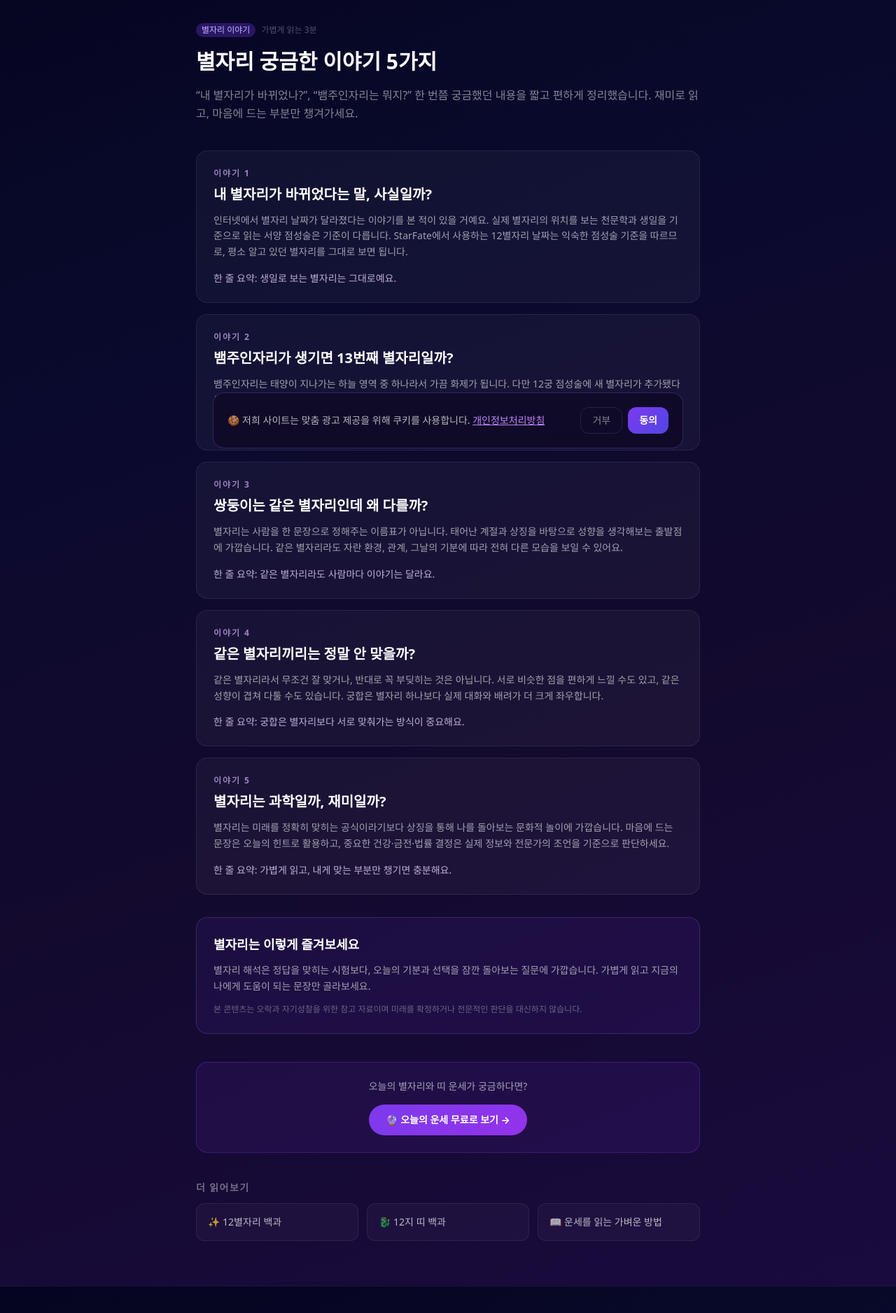
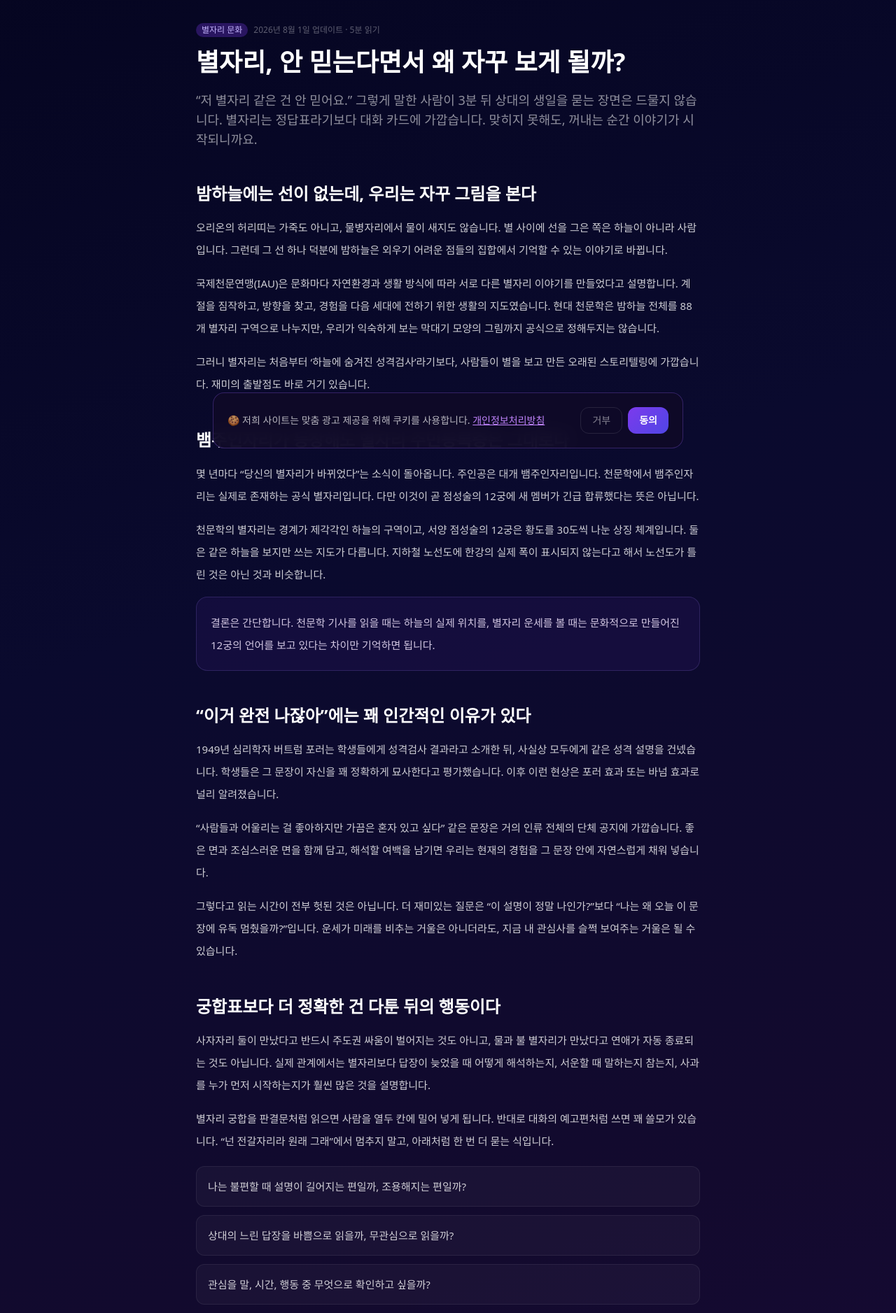
Before and after one commit to kinnet-zz/fortune-site, a Next.js app: page /blog/zodiac-myths-facts in a window 1280 px wide. Shown: the part 143-2020 px from the top of the page at 70% size. Built offline with nearby package versions, Linux system fonts and the light colour scheme.

Commit message:
docs: rewrite zodiac article with sourced editorial voice

```diff
--- a/app/blog/barnum-effect-astrology/page.tsx
+++ b/app/blog/barnum-effect-astrology/page.tsx
@@ -188,8 +188,8 @@ export default function BarnumEffectAstrologyPage() {
           <h3 className="text-sm text-white/40 mb-3 font-semibold uppercase tracking-widest">관련 글</h3>
           <div className="grid grid-cols-1 sm:grid-cols-2 gap-3">
             <Link href="/blog/zodiac-myths-facts" className="p-4 rounded-xl text-sm hover:border-purple-400 transition-colors" style={{ background: 'rgba(255,255,255,0.03)', border: '1px solid rgba(255,255,255,0.08)' }}>
-              <div className="text-white/70 font-medium">별자리에 관한 오해와 진실</div>
-              <div className="text-white/30 text-xs mt-1">과학과 미신 사이 어딘가</div>
+              <div className="text-white/70 font-medium">별자리, 왜 자꾸 보게 될까?</div>
+              <div className="text-white/30 text-xs mt-1">별자리 이야기가 오래 살아남은 이유</div>
             </Link>
             <Link href="/blog/morning-fortune-ritual" className="p-4 rounded-xl text-sm hover:border-purple-400 transition-colors" style={{ background: 'rgba(255,255,255,0.03)', border: '1px solid rgba(255,255,255,0.08)' }}>
               <div className="text-white/70 font-medium">운명을 바꾸는 아침 5분 루틴</div>
--- a/app/blog/nasa-ophiuchus-13th-zodiac/page.tsx
+++ b/app/blog/nasa-ophiuchus-13th-zodiac/page.tsx
@@ -179,8 +179,8 @@ export default function NasaOphiuchus13thZodiacPage() {
           <h3 className="text-sm text-white/40 mb-3 font-semibold uppercase tracking-widest">관련 글</h3>
           <div className="grid grid-cols-1 sm:grid-cols-2 gap-3">
             <Link href="/blog/zodiac-myths-facts" className="p-4 rounded-xl text-sm hover:border-purple-400 transition-colors" style={{ background: 'rgba(255,255,255,0.03)', border: '1px solid rgba(255,255,255,0.08)' }}>
-              <div className="text-white/70 font-medium">별자리에 대한 10가지 오해와 진실</div>
-              <div className="text-white/30 text-xs mt-1">팩트로 검증하는 별자리 미신들</div>
+              <div className="text-white/70 font-medium">별자리, 왜 자꾸 보게 될까?</div>
+              <div className="text-white/30 text-xs mt-1">천문학·심리학·관계로 다시 읽는 별자리</div>
             </Link>
             <Link href="/blog/twin-study-astrology" className="p-4 rounded-xl text-sm hover:border-purple-400 transition-colors" style={{ background: 'rgba(255,255,255,0.03)', border: '1px solid rgba(255,255,255,0.08)' }}>
               <div className="text-white/70 font-medium">같은 날 태어난 2,000명을 추적했다</div>
--- a/app/blog/page.tsx
+++ b/app/blog/page.tsx
@@ -115,12 +115,12 @@ const ARTICLES = [
   },
   {
     slug: 'zodiac-myths-facts',
-    title: '별자리에 관한 오해와 진실 — 점성술의 과학적 사실 정리',
-    description: '별자리 운세는 다 맞나요? 점성술은 미신일까요? 별자리에 관한 흔한 오해들을 과학적·역사적 관점에서 명확히 정리합니다.',
-    date: '2025년 5월 1일',
-    readTime: '6분',
-    category: '별자리 상식',
-    emoji: '❓',
+    title: '별자리, 안 믿는다면서 왜 자꾸 보게 될까?',
+    description: '별자리 이야기가 오래 살아남은 이유를 밤하늘의 역사, 바넘 효과, 연애와 관계의 실제 장면을 통해 읽어봅니다.',
+    date: '2026년 8월 1일',
+    readTime: '5분',
+    category: '별자리 문화',
+    emoji: '🌌',
   },
   {
     slug: 'chinese-zodiac-2026',
--- a/app/blog/zodiac-myths-facts/page.tsx
+++ b/app/blog/zodiac-myths-facts/page.tsx
@@ -1,15 +1,33 @@
 import type { Metadata } from 'next';
 import Link from 'next/link';
 
+const pageUrl = 'https://starfate.day/blog/zodiac-myths-facts';
+const pageTitle = '별자리, 안 믿는다면서 왜 자꾸 보게 될까?';
+const pageDescription = '별자리 이야기가 오래 살아남은 이유를 밤하늘의 역사, 바넘 효과, 연애와 관계의 실제 장면을 통해 위트 있게 풀어봅니다.';
+
 export const metadata: Metadata = {
-  title: '별자리 궁금한 이야기 5가지 | StarFate',
-  description: '내 별자리가 바뀌었는지, 뱀주인자리는 무엇인지 등 별자리와 관련해 자주 궁금한 내용을 가볍게 정리했습니다.',
+  title: `${pageTitle} | StarFate`,
+  description: pageDescription,
   alternates: { canonical: '/blog/zodiac-myths-facts' },
   openGraph: {
-    title: '별자리 궁금한 이야기 5가지',
-    description: '별자리 날짜와 뱀주인자리처럼 한 번쯤 궁금한 내용을 짧고 편하게 읽어보세요.',
+    title: pageTitle,
+    description: pageDescription,
     type: 'article',
+    url: pageUrl,
   },
+};
+
+const articleJsonLd = {
+  '@context': 'https://schema.org',
+  '@type': 'Article',
+  headline: pageTitle,
+  description: pageDescription,
+  datePublished: '2025-05-01',
+  dateModified: '2026-08-01',
+  mainEntityOfPage: pageUrl,
+  author: { '@type': 'Organization', name: 'StarFate' },
+  publisher: { '@type': 'Organization', name: 'StarFate', url: 'https://starfate.day' },
+  inLanguage: 'ko-KR',
 };
 
 const bgStyle = {
@@ -17,112 +35,171 @@ const bgStyle = {
   minHeight: '100vh',
 };
 
-const STORIES = [
-  {
-    title: '내 별자리가 바뀌었다는 말, 사실일까?',
-    body: '인터넷에서 별자리 날짜가 달라졌다는 이야기를 본 적이 있을 거예요. 실제 별자리의 위치를 보는 천문학과 생일을 기준으로 읽는 서양 점성술은 기준이 다릅니다. StarFate에서 사용하는 12별자리 날짜는 익숙한 점성술 기준을 따르므로, 평소 알고 있던 별자리를 그대로 보면 됩니다.',
-    takeaway: '한 줄 요약: 생일로 보는 별자리는 그대로예요.',
-  },
-  {
-    title: '뱀주인자리가 생기면 13번째 별자리일까?',
-    body: '뱀주인자리는 태양이 지나가는 하늘 영역 중 하나라서 가끔 화제가 됩니다. 다만 12궁 점성술에 새 별자리가 추가됐다는 뜻은 아닙니다. 천문학에서 말하는 별자리와 점성술에서 사용하는 12궁은 서로 다른 분류 방식이니까요.',
-    takeaway: '한 줄 요약: 새로운 별자리가 생긴 것이 아니라, 다른 기준을 소개한 이야기예요.',
-  },
-  {
-    title: '쌍둥이는 같은 별자리인데 왜 다를까?',
-    body: '별자리는 사람을 한 문장으로 정해주는 이름표가 아닙니다. 태어난 계절과 상징을 바탕으로 성향을 생각해보는 출발점에 가깝습니다. 같은 별자리라도 자란 환경, 관계, 그날의 기분에 따라 전혀 다른 모습을 보일 수 있어요.',
-    takeaway: '한 줄 요약: 같은 별자리라도 사람마다 이야기는 달라요.',
-  },
-  {
-    title: '같은 별자리끼리는 정말 안 맞을까?',
-    body: '같은 별자리라서 무조건 잘 맞거나, 반대로 꼭 부딪히는 것은 아닙니다. 서로 비슷한 점을 편하게 느낄 수도 있고, 같은 성향이 겹쳐 다툴 수도 있습니다. 궁합은 별자리 하나보다 실제 대화와 배려가 더 크게 좌우합니다.',
-    takeaway: '한 줄 요약: 궁합은 별자리보다 서로 맞춰가는 방식이 중요해요.',
-  },
-  {
-    title: '별자리는 과학일까, 재미일까?',
-    body: '별자리는 미래를 정확히 맞히는 공식이라기보다 상징을 통해 나를 돌아보는 문화적 놀이에 가깝습니다. 마음에 드는 문장은 오늘의 힌트로 활용하고, 중요한 건강·금전·법률 결정은 실제 정보와 전문가의 조언을 기준으로 판단하세요.',
-    takeaway: '한 줄 요약: 가볍게 읽고, 내게 맞는 부분만 챙기면 충분해요.',
-  },
-];
-
 export default function ZodiacMythsFactsPage() {
   return (
     <div style={bgStyle}>
       <article className="max-w-3xl mx-auto px-6 py-16 text-white/80">
+        <script
+          type="application/ld+json"
+          dangerouslySetInnerHTML={{ __html: JSON.stringify(articleJsonLd).replace(/</g, '\\u003c') }}
+        />
+
         <Link href="/blog" className="text-purple-400 hover:text-purple-300 text-sm mb-8 inline-block">
           ← 블로그 목록으로
         </Link>
 
-        <header className="mb-10">
+        <header className="mb-12">
           <div className="flex items-center gap-2 mb-4 flex-wrap">
             <span
               className="px-2 py-0.5 rounded-full text-xs font-medium"
               style={{ background: 'rgba(124,58,237,0.3)', color: 'rgba(196,181,253,1)' }}
             >
-              별자리 이야기
+              별자리 문화
             </span>
-            <span className="text-white/30 text-xs">가볍게 읽는 3분</span>
+            <span className="text-white/35 text-xs">2026년 8월 1일 업데이트 · 5분 읽기</span>
           </div>
-          <h1 className="text-3xl font-bold text-white mb-4 leading-tight">
-            별자리 궁금한 이야기 5가지
+          <h1 className="text-3xl sm:text-4xl font-bold text-white mb-5 leading-tight">
+            별자리, 안 믿는다면서 왜 자꾸 보게 될까?
           </h1>
-          <p className="text-white/50 text-base leading-relaxed">
-            “내 별자리가 바뀌었나?”, “뱀주인자리는 뭐지?” 한 번쯤 궁금했던 내용을 짧고 편하게 정리했습니다. 재미로 읽고, 마음에 드는 부분만 챙겨가세요.
+          <p className="text-white/55 text-base sm:text-lg leading-8">
+            “저 별자리 같은 건 안 믿어요.” 그렇게 말한 사람이 3분 뒤 상대의 생일을 묻는 장면은 드물지 않습니다. 별자리는 정답표라기보다 대화 카드에 가깝습니다. 맞히지 못해도, 꺼내는 순간 이야기가 시작되니까요.
           </p>
         </header>
 
-        <div className="space-y-4">
-          {STORIES.map((story, index) => (
-            <section
-              key={story.title}
-              className="rounded-2xl p-6"
-              style={{ background: 'rgba(255,255,255,0.04)', border: '1px solid rgba(255,255,255,0.08)' }}
-            >
-              <p className="text-purple-300/70 text-xs font-semibold tracking-[0.16em] uppercase mb-2">
-                이야기 {index + 1}
+        <div className="space-y-12 text-sm sm:text-[15px] leading-8">
+          <section>
+            <h2 className="text-2xl font-bold text-white mb-4">밤하늘에는 선이 없는데, 우리는 자꾸 그림을 본다</h2>
+            <p className="mb-4">
+              오리온의 허리띠는 가죽도 아니고, 물병자리에서 물이 새지도 않습니다. 별 사이에 선을 그은 쪽은 하늘이 아니라 사람입니다. 그런데 그 선 하나 덕분에 밤하늘은 외우기 어려운 점들의 집합에서 기억할 수 있는 이야기로 바뀝니다.
+            </p>
+            <p className="mb-4">
+              국제천문연맹(IAU)은 문화마다 자연환경과 생활 방식에 따라 서로 다른 별자리 이야기를 만들었다고 설명합니다. 계절을 짐작하고, 방향을 찾고, 경험을 다음 세대에 전하기 위한 생활의 지도였습니다. 현대 천문학은 밤하늘 전체를 88개 별자리 구역으로 나누지만, 우리가 익숙하게 보는 막대기 모양의 그림까지 공식으로 정해두지는 않습니다.
+            </p>
+            <p>
+              그러니 별자리는 처음부터 ‘하늘에 숨겨진 성격검사’라기보다, 사람들이 별을 보고 만든 오래된 스토리텔링에 가깝습니다. 재미의 출발점도 바로 거기 있습니다.
+            </p>
+          </section>
+
+          <section>
+            <h2 className="text-2xl font-bold text-white mb-4">뱀주인자리가 등장해도 별자리 주민등록증은 그대로다</h2>
+            <p className="mb-4">
+              몇 년마다 “당신의 별자리가 바뀌었다”는 소식이 돌아옵니다. 주인공은 대개 뱀주인자리입니다. 천문학에서 뱀주인자리는 실제로 존재하는 공식 별자리입니다. 다만 이것이 곧 점성술의 12궁에 새 멤버가 긴급 합류했다는 뜻은 아닙니다.
+            </p>
+            <p className="mb-4">
+              천문학의 별자리는 경계가 제각각인 하늘의 구역이고, 서양 점성술의 12궁은 황도를 30도씩 나눈 상징 체계입니다. 둘은 같은 하늘을 보지만 쓰는 지도가 다릅니다. 지하철 노선도에 한강의 실제 폭이 표시되지 않는다고 해서 노선도가 틀린 것은 아닌 것과 비슷합니다.
+            </p>
+            <div className="rounded-2xl p-5" style={{ background: 'rgba(124,58,237,0.08)', border: '1px solid rgba(167,139,250,0.18)' }}>
+              <p className="text-purple-100/85">
+                결론은 간단합니다. 천문학 기사를 읽을 때는 하늘의 실제 위치를, 별자리 운세를 볼 때는 문화적으로 만들어진 12궁의 언어를 보고 있다는 차이만 기억하면 됩니다.
               </p>
-              <h2 className="text-xl font-bold text-white mb-3">{story.title}</h2>
-              <p className="text-white/60 text-sm leading-relaxed">{story.body}</p>
-              <p className="mt-4 text-purple-200/80 text-sm font-medium">{story.takeaway}</p>
-            </section>
-          ))}
+            </div>
+          </section>
+
+          <section>
+            <h2 className="text-2xl font-bold text-white mb-4">“이거 완전 나잖아”에는 꽤 인간적인 이유가 있다</h2>
+            <p className="mb-4">
+              1949년 심리학자 버트럼 포러는 학생들에게 성격검사 결과라고 소개한 뒤, 사실상 모두에게 같은 성격 설명을 건넸습니다. 학생들은 그 문장이 자신을 꽤 정확하게 묘사한다고 평가했습니다. 이후 이런 현상은 포러 효과 또는 바넘 효과로 널리 알려졌습니다.
+            </p>
+            <p className="mb-4">
+              “사람들과 어울리는 걸 좋아하지만 가끔은 혼자 있고 싶다” 같은 문장은 거의 인류 전체의 단체 공지에 가깝습니다. 좋은 면과 조심스러운 면을 함께 담고, 해석할 여백을 남기면 우리는 현재의 경험을 그 문장 안에 자연스럽게 채워 넣습니다.
+            </p>
+            <p>
+              그렇다고 읽는 시간이 전부 헛된 것은 아닙니다. 더 재미있는 질문은 “이 설명이 정말 나인가?”보다 “나는 왜 오늘 이 문장에 유독 멈췄을까?”입니다. 운세가 미래를 비추는 거울은 아니더라도, 지금 내 관심사를 슬쩍 보여주는 거울은 될 수 있습니다.
+            </p>
+          </section>
+
+          <section>
+            <h2 className="text-2xl font-bold text-white mb-4">궁합표보다 더 정확한 건 다툰 뒤의 행동이다</h2>
+            <p className="mb-4">
+              사자자리 둘이 만났다고 반드시 주도권 싸움이 벌어지는 것도 아니고, 물과 불 별자리가 만났다고 연애가 자동 종료되는 것도 아닙니다. 실제 관계에서는 별자리보다 답장이 늦었을 때 어떻게 해석하는지, 서운할 때 말하는지 참는지, 사과를 누가 먼저 시작하는지가 훨씬 많은 것을 설명합니다.
+            </p>
+            <p className="mb-5">
+              별자리 궁합을 판결문처럼 읽으면 사람을 열두 칸에 밀어 넣게 됩니다. 반대로 대화의 예고편처럼 쓰면 꽤 쓸모가 있습니다. “넌 전갈자리라 원래 그래”에서 멈추지 말고, 아래처럼 한 번 더 묻는 식입니다.
+            </p>
+            <ul className="space-y-3">
+              <li className="rounded-xl px-4 py-3" style={{ background: 'rgba(255,255,255,0.035)', border: '1px solid rgba(255,255,255,0.07)' }}>
+                나는 불편할 때 설명이 길어지는 편일까, 조용해지는 편일까?
+              </li>
+              <li className="rounded-xl px-4 py-3" style={{ background: 'rgba(255,255,255,0.035)', border: '1px solid rgba(255,255,255,0.07)' }}>
+                상대의 느린 답장을 바쁨으로 읽을까, 무관심으로 읽을까?
+              </li>
+              <li className="rounded-xl px-4 py-3" style={{ background: 'rgba(255,255,255,0.035)', border: '1px solid rgba(255,255,255,0.07)' }}>
+                관심을 말, 시간, 행동 중 무엇으로 확인하고 싶을까?
+              </li>
+            </ul>
+          </section>
+
+          <section>
+            <h2 className="text-2xl font-bold text-white mb-4">별자리 운세를 잘 읽는 사람은 전부 믿지 않는다</h2>
+            <p className="mb-4">
+              “오늘 먼저 연락하면 흐름이 좋아진다”는 문장을 봤다면 우주의 허락을 기다리기보다 미뤄둔 안부가 있는지 떠올려보면 됩니다. “정리의 날”이라면 서랍 하나나 일정 하나를 정리해도 충분합니다. 추상적인 문장을 작은 행동으로 번역할 때 운세는 비로소 생활에 닿습니다.
+            </p>
+            <p className="mb-4">
+              단, 돈과 건강 앞에서는 갑자기 현실주의자가 되는 편이 좋습니다. 재물운이 좋다는 날에도 별이 매수 버튼을 대신 눌러주지는 않습니다. 컨디션이 떨어진다는 운세는 휴식의 계기로 삼을 수 있지만, 실제 증상은 운세가 아니라 의료 정보와 전문가에게 물어야 합니다.
+            </p>
+            <p>
+              좋은 별자리 콘텐츠는 “당신은 이런 사람”이라고 못 박지 않습니다. 오늘 무엇을 관찰해볼지, 누구에게 말을 걸어볼지, 어떤 습관을 한 번 의심해볼지 제안합니다. 판결문보다 첫 문장에 가까운 셈입니다.
+            </p>
+          </section>
+
+          <section className="rounded-3xl p-6 sm:p-7" style={{ background: 'linear-gradient(135deg, rgba(124,58,237,0.14), rgba(76,29,149,0.08))', border: '1px solid rgba(167,139,250,0.22)' }}>
+            <h2 className="text-xl font-bold text-white mb-3">그래서 우리는 내일도 별자리를 본다</h2>
+            <p className="text-white/65 leading-8">
+              별자리가 미래를 정확히 예측한다는 과학적 근거는 부족합니다. 하지만 사람이 밤하늘에서 패턴을 찾고, 그 패턴으로 서로의 이야기를 시작해온 역사는 아주 깁니다. 어쩌면 별자리가 오래 살아남은 이유는 미래를 맞혀서가 아니라, 어색한 침묵과 복잡한 마음 사이에 꽤 괜찮은 질문 하나를 놓아주기 때문인지도 모릅니다.
+            </p>
+          </section>
         </div>
 
-        <section
-          className="mt-8 rounded-2xl p-6"
-          style={{ background: 'rgba(124,58,237,0.09)', border: '1px solid rgba(167,139,250,0.2)' }}
-        >
-          <h2 className="text-lg font-bold text-white mb-3">별자리는 이렇게 즐겨보세요</h2>
-          <p className="text-white/60 text-sm leading-relaxed">
-            별자리 해석은 정답을 맞히는 시험보다, 오늘의 기분과 선택을 잠깐 돌아보는 질문에 가깝습니다. 가볍게 읽고 지금의 나에게 도움이 되는 문장만 골라보세요.
-          </p>
-          <p className="mt-3 text-white/35 text-xs leading-relaxed">
-            본 콘텐츠는 오락과 자기성찰을 위한 참고 자료이며 미래를 확정하거나 전문적인 판단을 대신하지 않습니다.
-          </p>
-        </section>
+        <aside className="mt-10 border-t border-white/10 pt-6" aria-labelledby="sources-title">
+          <h2 id="sources-title" className="text-sm font-semibold text-white/65 mb-3">사실 확인에 참고한 자료</h2>
+          <ul className="space-y-2 text-xs leading-6 text-white/40">
+            <li>
+              <a
+                href="https://www.iau.org/IAU/IAU/Astronomy-FAQs/Constellations.aspx?hkey=bb9dc841-0618-41b5-ac70-149741062141"
+                target="_blank"
+                rel="noreferrer"
+                className="hover:text-purple-300 transition-colors"
+              >
+                국제천문연맹(IAU), The Constellations
+              </a>
+              {' '}— 별자리의 문화적 형성과 현대 천문학의 88개 별자리 경계
+            </li>
+            <li>
+              <a
+                href="https://doi.org/10.1037/h0059240"
+                target="_blank"
+                rel="noreferrer"
+                className="hover:text-purple-300 transition-colors"
+              >
+                Bertram R. Forer (1949), The fallacy of personal validation
+              </a>
+              {' '}— 개인화된 성격 설명을 받아들이는 경향을 다룬 고전 실험
+            </li>
+          </ul>
+        </aside>
 
         <div className="mt-10 p-6 rounded-2xl text-center" style={{ background: 'rgba(124,58,237,0.1)', border: '1px solid rgba(124,58,237,0.3)' }}>
-          <p className="text-white/60 mb-4 text-sm">오늘의 별자리와 띠 운세가 궁금하다면?</p>
+          <p className="text-white/60 mb-4 text-sm">오늘의 운세에서 지금 마음에 걸리는 문장을 찾아보세요.</p>
           <Link
             href="/"
             className="inline-block px-6 py-3 rounded-full font-bold text-white text-sm"
             style={{ background: 'linear-gradient(135deg, #7c3aed 0%, #9333ea 100%)' }}
           >
-            🔮 오늘의 운세 무료로 보기 →
+            🔮 오늘의 운세 보기 →
           </Link>
         </div>
 
         <nav className="mt-10" aria-label="관련 콘텐츠">
-          <h2 className="text-sm text-white/40 mb-3 font-semibold uppercase tracking-widest">더 읽어보기</h2>
+          <h2 className="text-sm text-white/40 mb-3 font-semibold uppercase tracking-widest">이어서 읽기</h2>
           <div className="grid grid-cols-1 sm:grid-cols-3 gap-3">
-            <Link href="/zodiac" className="p-4 rounded-xl text-sm text-white/70 hover:border-purple-400 transition-colors" style={{ background: 'rgba(255,255,255,0.03)', border: '1px solid rgba(255,255,255,0.08)' }}>
-              ✨ 12별자리 백과
+            <Link href="/blog/barnum-effect-astrology" className="p-4 rounded-xl text-sm text-white/70 hover:border-purple-400 transition-colors" style={{ background: 'rgba(255,255,255,0.03)', border: '1px solid rgba(255,255,255,0.08)' }}>
+              🪞 운세가 나만의 이야기처럼 느껴지는 이유
             </Link>
-            <Link href="/chinese-zodiac" className="p-4 rounded-xl text-sm text-white/70 hover:border-purple-400 transition-colors" style={{ background: 'rgba(255,255,255,0.03)', border: '1px solid rgba(255,255,255,0.08)' }}>
-              🐉 12지 띠 백과
+            <Link href="/blog/nasa-ophiuchus-13th-zodiac" className="p-4 rounded-xl text-sm text-white/70 hover:border-purple-400 transition-colors" style={{ background: 'rgba(255,255,255,0.03)', border: '1px solid rgba(255,255,255,0.08)' }}>
+              🐍 뱀주인자리 소문의 전말
             </Link>
             <Link href="/blog/how-to-read-daily-fortune" className="p-4 rounded-xl text-sm text-white/70 hover:border-purple-400 transition-colors" style={{ background: 'rgba(255,255,255,0.03)', border: '1px solid rgba(255,255,255,0.08)' }}>
-              📖 운세를 읽는 가벼운 방법
+              📖 운세를 생활에 쓰는 방법
             </Link>
           </div>
         </nav>
--- a/components/HomeClient.tsx
+++ b/components/HomeClient.tsx
@@ -68,8 +68,8 @@ const GUIDE_LINKS = [
   },
   {
     href: '/blog/zodiac-myths-facts',
-    label: '별자리 궁금한 이야기',
-    desc: '별자리 날짜와 뱀주인자리처럼 한 번쯤 궁금한 내용을 가볍게 읽어보세요',
+    label: '별자리, 왜 자꾸 보게 될까?',
+    desc: '밤하늘의 역사와 바넘 효과, 연애의 실제 장면으로 풀어본 별자리 이야기',
   },
   {
     href: '/blog/chinese-vs-western-zodiac',
```
